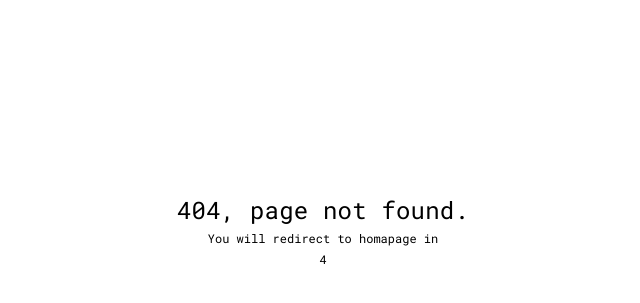
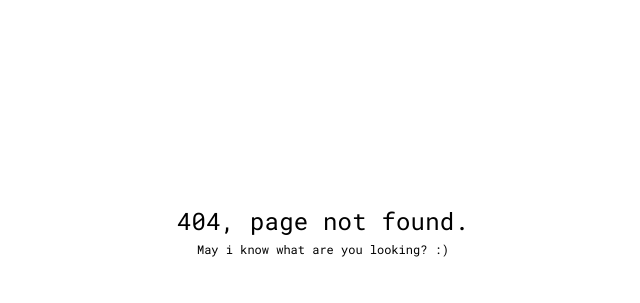
Before and after one commit to kntjrld/i-osca, a PHP site: page /404.php in a window 1280 px wide. Shown: the part 169-472 px from the top of the page, without its empty margins (317-957 px from the left). Run offline with PHP 8.4, Linux system fonts and the light colour scheme; the visitor is signed in with stand-in values (Sample User, id 1).

Commit message:
Updated 404 page

```diff
--- a/404.php
+++ b/404.php
@@ -7,6 +7,8 @@
     <meta name="viewport" content="width=device-width, initial-scale=1.0">
     <title>Document</title>
     <link rel="stylesheet" href="css/404.css">
+    <link rel="stylesheet" href="../css/404.css">
+    <link rel="stylesheet" href="404.css">
 
 </head>
 
@@ -14,7 +16,9 @@
     <div class="container">
         <div class="copy-container center-xy">
             <p class="animate"></p>
-            <span style="font-size:12px;"class="countdown">You will redirect to homapage in</br><span id="seconds"></span></span>
+            <!-- <span style="font-size:12px;"class="countdown">You will redirect to homapage in</br><span id="seconds"></span></span> -->
+            <span style="font-size:12px;">May i know what are you looking? :)</span>
+
         </div>
     </div>
     <script src="https://cdn.jsdelivr.net/npm/typed.js@2.0.12"></script>
@@ -29,13 +33,15 @@
 
     timeLeft = 10;
     function countdown() {
+        var path = window.location.index.php;
+        var pageName = path.substr(path.lastIndexOf('/') + 1);
         timeLeft--;
         document.getElementById("seconds").innerHTML = String(timeLeft);
         if (timeLeft > 0) {
             setTimeout(countdown, 1000);
         }else{
             setInterval(function() {
-                window.location = "index";
+                    window.location = "../index";
                 }, 100);
         }
     };
```
